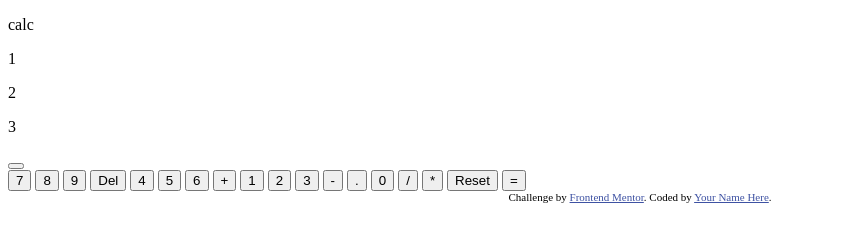
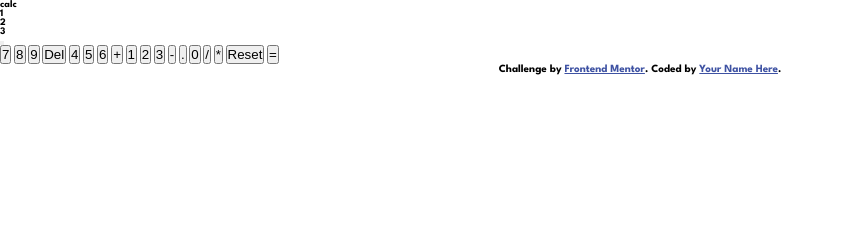
Before and after one commit to rachidbend/calculator-app, a plain HTML site: page index.html in a window 1280 px wide. Shown: the whole page, without its empty margins (0-843 px from the left). Drawn offline with Linux system fonts and the light colour scheme.

Commit message:
added initial css setup #2

```diff
--- a/index.html
+++ b/index.html
@@ -4,14 +4,19 @@
     <meta charset="UTF-8" />
     <meta name="viewport" content="width=device-width, initial-scale=1.0" />
     <!-- displays site properly based on user's device -->
-
+    <link rel="preconnect" href="https://fonts.googleapis.com" />
+    <link rel="preconnect" href="https://fonts.gstatic.com" crossorigin />
+    <link
+      href="https://fonts.googleapis.com/css2?family=League+Spartan:wght@700&display=swap"
+      rel="stylesheet"
+    />
     <link
       rel="icon"
       type="image/png"
       sizes="32x32"
       href="./images/favicon-32x32.png"
     />
-
+    <link rel="stylesheet" href="/styles.css" />
     <title>Frontend Mentor | Calculator app</title>
 
     <!-- Feel free to remove these styles or customise in your own stylesheet 👍 -->
--- /dev/null
+++ b/styles.css
@@ -0,0 +1,56 @@
+* {
+  padding: 0;
+  margin: 0;
+  box-sizing: border-box;
+}
+
+/* ### Theme 1
+
+#### Backgrounds
+
+- Very dark desaturated blue (main background): hsl(222, 26%, 31%)
+- Very dark desaturated blue (toggle background, keypad background): hsl(223, 31%, 20%)
+- Very dark desaturated blue (screen background): hsl(224, 36%, 15%)
+
+#### Keys
+
+- Desaturated dark blue (key background): hsl(225, 21%, 49%)
+- Desaturated dark blue (key shadow): hsl(224, 28%, 35%)
+
+- Red (key background, toggle): hsl(6, 63%, 50%)
+- Dark red (key shadow): hsl(6, 70%, 34%)
+
+- Light grayish orange (key background): hsl(30, 25%, 89%)
+- Grayish orange (key shadow): hsl(28, 16%, 65%)
+
+#### Text
+
+- Very dark grayish blue: hsl(221, 14%, 31%)
+- White: hsl(0, 0%, 100%) */
+
+html {
+  /* 1rem = 10px */
+  font-size: 62.5%;
+  font-family: 'League Spartan', sans-serif;
+  font-optical-sizing: auto;
+  font-weight: 700;
+  font-style: normal;
+}
+
+:root {
+  --color-white: hsl(0, 0%, 100%);
+  --color-blue-100: hsl(222, 26%, 31%);
+  --color-blue-200: hsl(223, 31%, 20%);
+  --color-blue-300: hsl(224, 36%, 15%);
+
+  --color-blue-400: hsl(225, 21%, 49%);
+  --color-blue-500: hsl(224, 36%, 15%);
+
+  --color-blue-600: hsl(221, 14%, 31%);
+
+  --color-red-100: hsl(6, 63%, 50%);
+  --color-red-200: hsl(6, 70%, 34%);
+
+  --color-grey-100: hsl(30, 25%, 89%);
+  --color-grey-200: hsl(28, 16%, 65%);
+}
```
